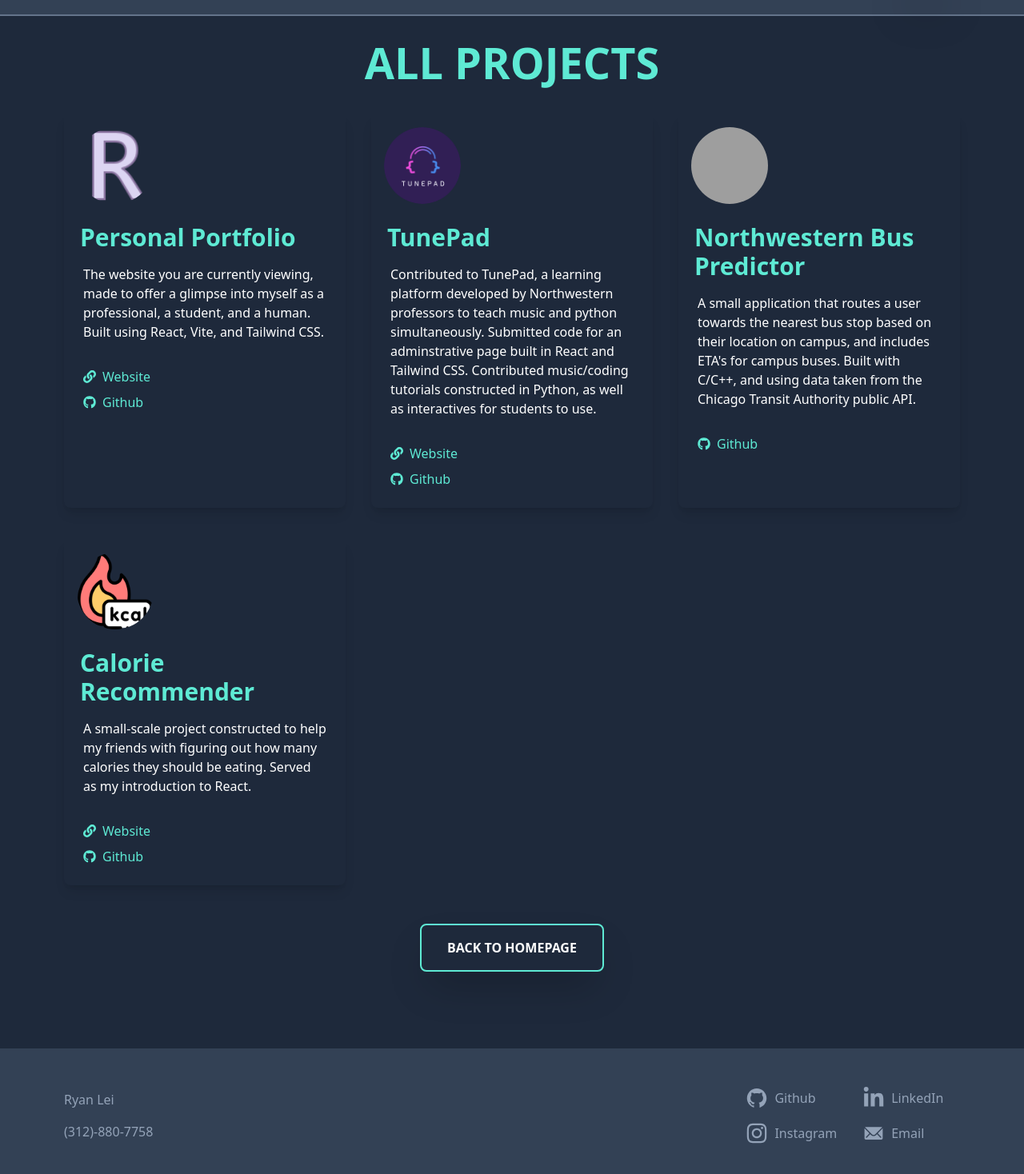
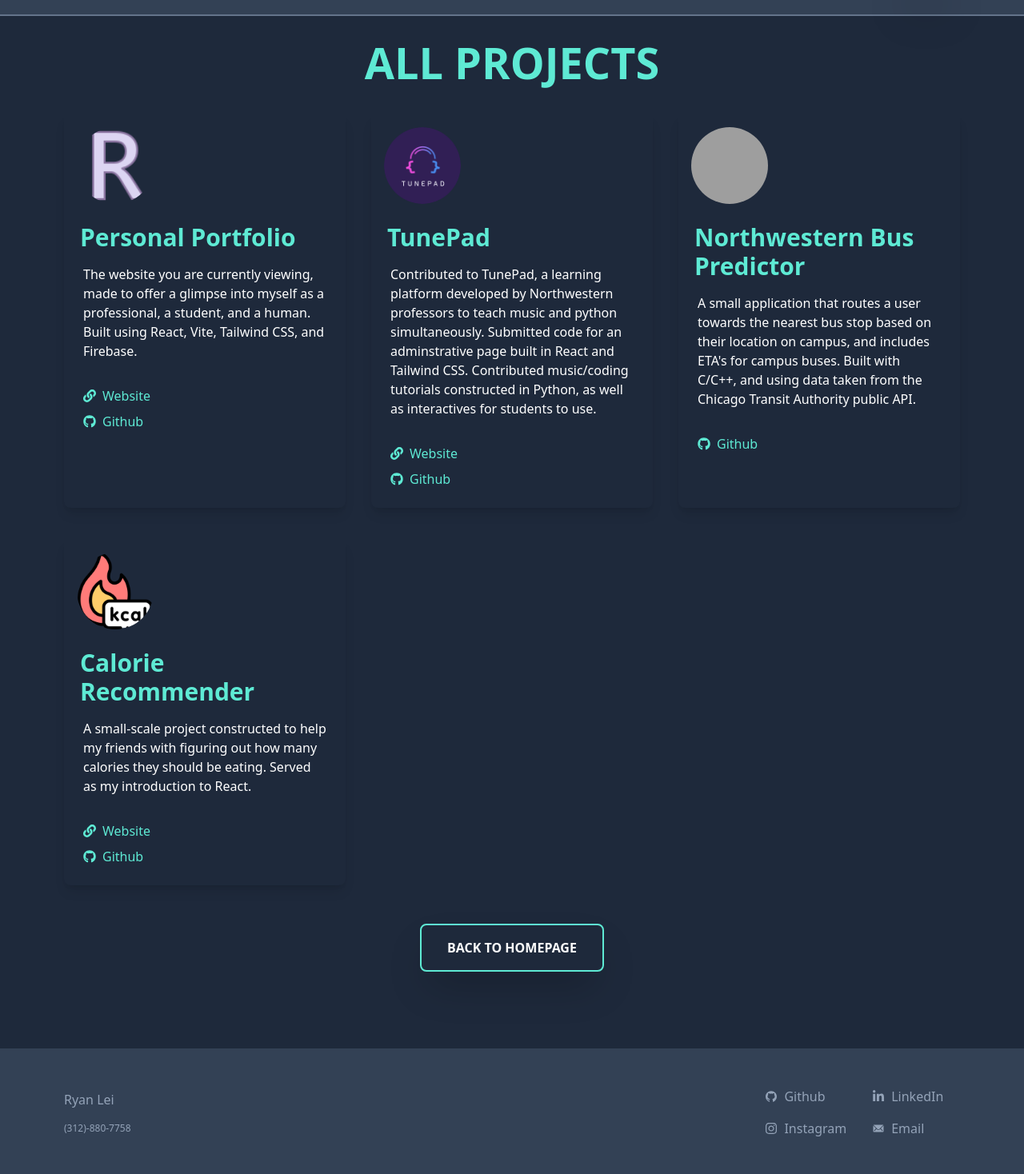
Before and after one commit to RyanL3i/portfolio-ryan-lei, a React (Vite) app: page /projects in a window 1280 px wide. Shown: the part 58-1526 px from the top of the page at 80% size. Built offline with nearby package versions, Linux system fonts and the light colour scheme; grey boxes are pictures that could not be loaded.

Commit message:
footer resizing and website descrip update

```diff
--- a/src/components/Footer.jsx
+++ b/src/components/Footer.jsx
@@ -6,23 +6,23 @@
 const Footer = () => {
   return (
     <div className="w-full bg-slate-700 h-20vh">
-      <div className="w-full flex items-center justify-between md:-mr-20 md:px-20 px-8 py-10">
+      <div className="w-full flex items-center justify-between md:-mr-20 md:px-20 px-4 py-10">
         <div className="flex flex-col space-y-4 ">
-          <p className="text-slate-400"> Ryan Lei</p>
-          <p className="text-slate-400">(312)-880-7758</p>
+          <p className="text-slate-400 text-md"> Ryan Lei</p>
+          <p className="text-slate-400 text-xs">(312)-880-7758</p>
         </div>
         <div className="grid grid-cols-2 grid-rows-2 gap-x-4">
-          <a href="https://github.com/RyanL3i" target="_blank" className="text-slate-400 hover:text-white rounded-full p-2 flex items-center space-x-2">
-            <AiFillGithub className="text-[28px]" /> <p>Github</p>
+          <a href="https://github.com/RyanL3i" target="_blank" className="text-md text-slate-400 hover:text-white rounded-full p-2 flex items-center space-x-2">
+            <AiFillGithub/> <p>Github</p>
           </a>
-          <a href="https://www.linkedin.com/in/ryan-lei-a12835253/" target="_blank" className="text-slate-400 hover:text-white rounded-full p-2 flex items-center space-x-2">
-            <FaLinkedinIn className="text-[28px]" /> <p>LinkedIn</p>
+          <a href="https://www.linkedin.com/in/ryan-lei-a12835253/" target="_blank" className="text-md text-slate-400 hover:text-white rounded-full p-2 flex items-center space-x-2">
+            <FaLinkedinIn/> <p>LinkedIn</p>
           </a>
-          <a href="https://www.instagram.com/ryanl3i/" target="_blank" className="text-slate-400 hover:text-white rounded-full p-2 flex items-center space-x-2">
-            <FaInstagram className="text-[28px]" /> <p>Instagram</p>
+          <a href="https://www.instagram.com/ryanl3i/" target="_blank" className="text-md text-slate-400 hover:text-white rounded-full p-2 flex items-center space-x-2">
+            <FaInstagram/> <p>Instagram</p>
           </a>
-          <a href="mailto:ryanleiapps@gmail.com" className="text-slate-400 hover:text-white rounded-full p-2 flex items-center space-x-2">
-            <IoIosMail className="text-[28px]" /> <p>Email</p>
+          <a href="mailto:ryanleiapps@gmail.com" className="text-md text-slate-400 hover:text-white rounded-full p-2 flex items-center space-x-2">
+            <IoIosMail/> <p>Email</p>
           </a>
         </div>
 
--- a/src/components/Projects.jsx
+++ b/src/components/Projects.jsx
@@ -12,7 +12,7 @@
         {
             title: "Personal Portfolio",
             description: `The website you are currently viewing, made to offer a glimpse into myself as a professional,
-            a student, and a human. Built using React, Vite, and Tailwind CSS.`,
+            a student, and a human. Built using React, Vite, Tailwind CSS, and Firebase.`,
             imageLink: LetterR,
             hasWebsite: true,
             websiteUrl: "https://ryanlei.me",
```
